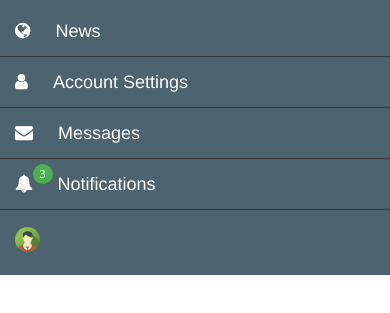
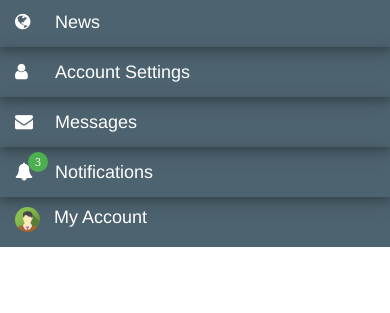
Before and after one commit to dizefurkan/socialmedia, a plain HTML site: page view/header.html in a window 390 px wide. Both pictures are taken after a click on the button 353 px from the left and 25 px from the top of the page. Shown: the part 53-366 px from the top of the page. Drawn offline with Linux system fonts and the light colour scheme.

Commit message:
Header-v1.3

```diff
--- a/_assets/css/header.css
+++ b/_assets/css/header.css
@@ -97,6 +97,7 @@
 
 .navbar-nav-item-text {
   display: inline-block;
+
 }
 
 @media (min-width: 992px) {
@@ -110,8 +111,8 @@
 }
 
 @media (max-width: 991px) {
-  .navbar-nav-item,
-  .dropdown .dropdown-toggle {
+  .navbar-nav-userpic img {
+    display: inline-block;
   }
 
   .navbar-header .navbar-brand {
@@ -125,6 +126,16 @@
 
   .navbar-nav-item-text {
     display: inline-block;
+    font-size: 18px;
+  }
+
+  .navbar-nav-item-userpic .white {
+    color: #ffffff;
+  }
+
+  .navbar-nav-item-userpic:hover .navbar-nav-item-userpic .white,
+  .navbar-nav-item-userpic:focus .navbar-nav-item-userpic .white{
+    color: #000000 !important;
   }
 
   .dropdown-toggle .fa-bell {
@@ -135,12 +146,22 @@
     margin-left: -5px;
   }
 
-  .navbar-nav-item-text {
-    margin-left: 20px;
+  .navbar-nav .border {
+    /*border-bottom: 1px solid #343434;*/
+    box-shadow: 0 4px 8px 0 rgba(0, 0, 0, 0.2), 0 6px 20px 0 rgba(0, 0, 0, 0.15);
   }
 
-  .navbar-nav .navbar-nav-item a,
-  .navbar-nav .dropdown a {
-    border-bottom: 1px solid #343434;
+  .navbar-nav-item-icon {
+    display: inline-block;
+    width: 35px;
+  }
+
+  .navbar-collapse {
+    border: none;
+  }
+
+  .navbar-nav {
+    margin-top: 0;
+    margin-bottom: 0;
   }
 }
--- a/view/header.html
+++ b/view/header.html
@@ -26,28 +26,36 @@
         <div class="collapse navbar-collapse" id="myNavbar">
           <ul class="nav navbar-nav">
             <li class="navbar-nav-item" title="News">
-              <a href="#">
+              <a href="#" class="border">
+                <span class="navbar-nav-item-icon">
                   <i class="fa fa-globe"></i>
+                </span>
                 <span class="navbar-nav-item-text">News</span>
               </a>
             </li>
             <li class="navbar-nav-item" title="Account Settings">
-              <a href="#">
+              <a href="#" class="border">
+                <span class="navbar-nav-item-icon">
                   <i class="fa fa-user"></i>
+                </span>
                 <span class="navbar-nav-item-text">Account Settings</span>
               </a>
             </li>
             <li class="navbar-nav-item" title="Messages">
-              <a href="#">
+              <a href="#" class="border">
+                <span class="navbar-nav-item-icon">
                   <i class="fa fa-envelope"></i>
+                </span>
                 <span class="navbar-nav-item-text">Messages</span>
               </a>
             </li>
             <li class="dropdown" title="Notifications">
-              <a class="dropdown-toggle" data-toggle="dropdown" href="#">
+              <a class="dropdown-toggle border" data-toggle="dropdown" href="#">
+                <span class="navbar-nav-item-icon">
                   <i class="fa fa-bell">
                     <span class="dropdown-toggle-notification">3</span>
                   </i>
+                </span>
                 <span class="navbar-nav-item-text">Notifications</span>
               </a>
               <ul class="dropdown-menu">
@@ -59,8 +67,11 @@
           </ul>
           <ul class="nav navbar-nav navbar-right navbar-nav-userpic" title="My Account">
             <li>
-              <a href="#">
-                <img src="../_assets/media/avatar1.png" class="img-responsive"></i>
+              <a href="#" class="navbar-nav-item-userpic">
+                <span class="navbar-nav-item-icon">
+                  <img src="../_assets/media/avatar1.png" class="img-responsive">
+                </span>
+                <span class="navbar-nav-item-text white">My Account</span>
               </a>
             </li>
           </ul>
```
Lines whose indentation alone changed are shown as unchanged.
